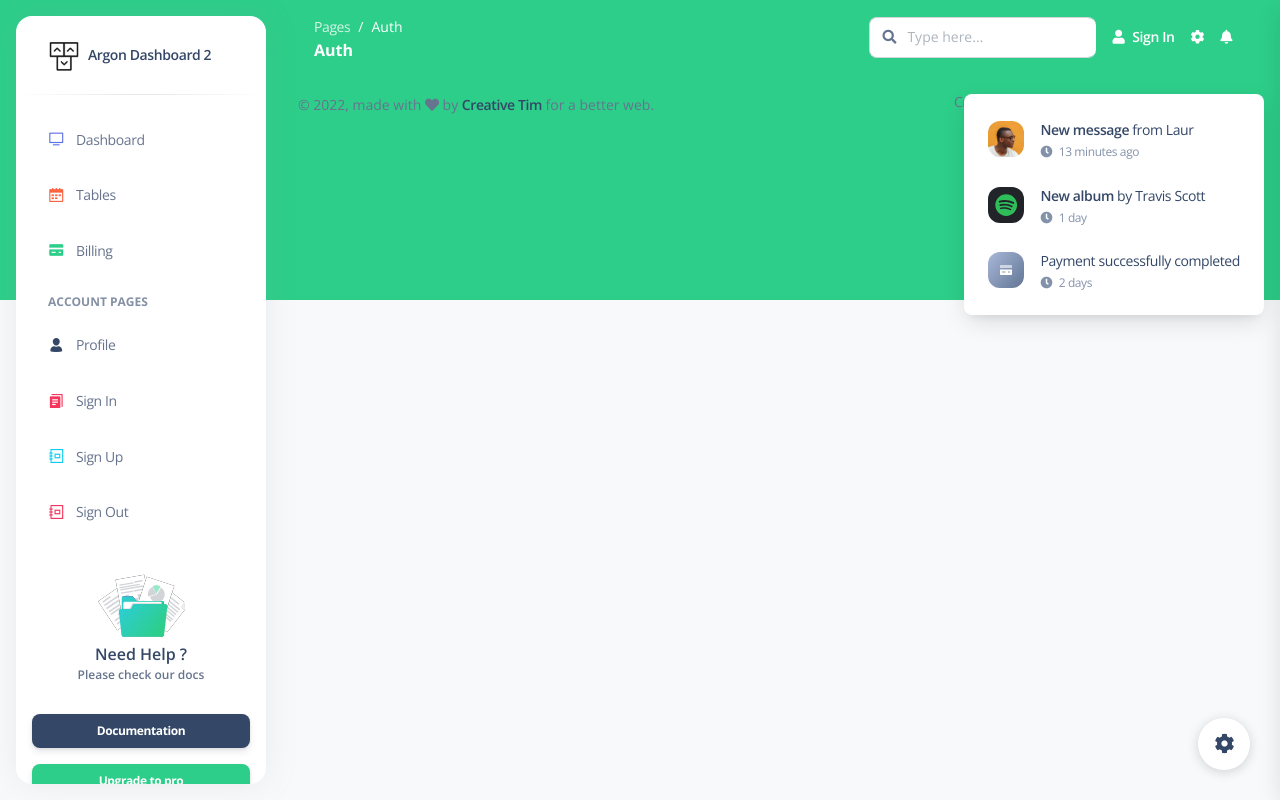
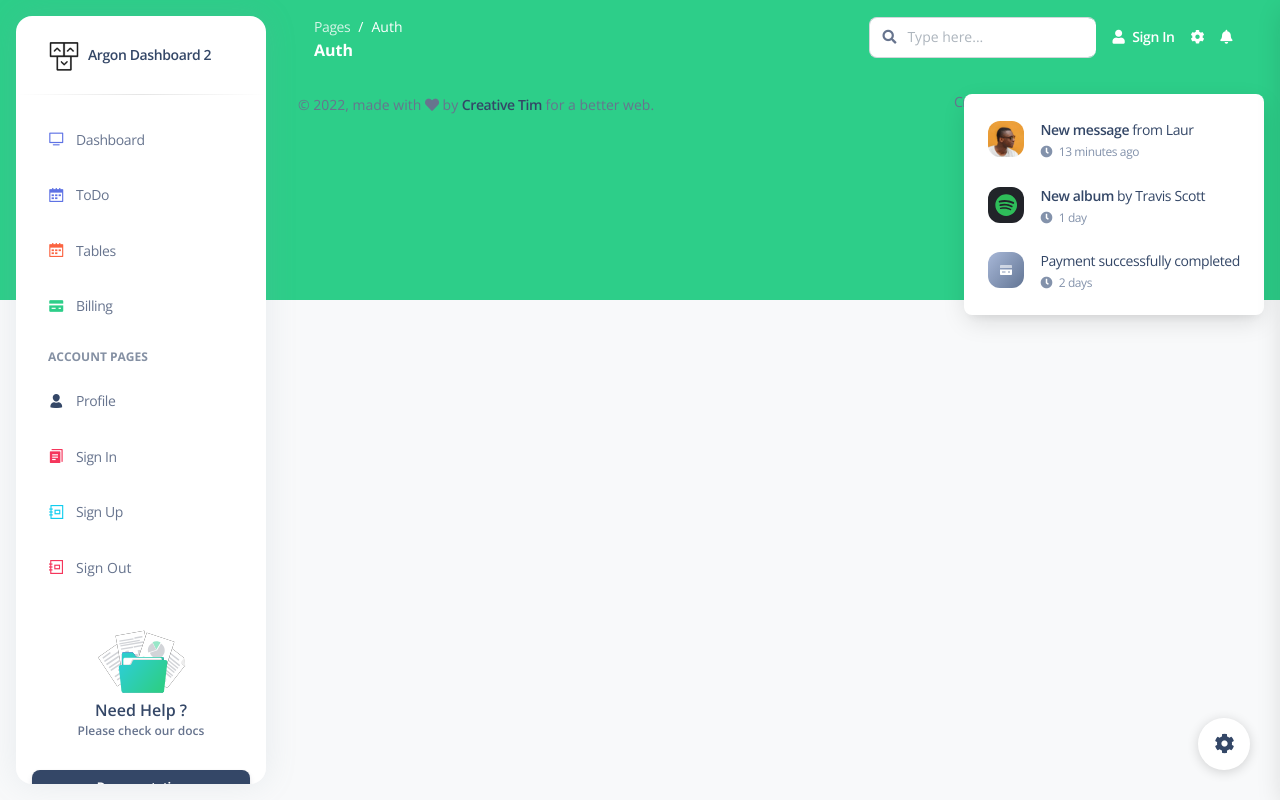
Before and after one commit to SI-SW/kelompok-13, a Vue app: page / in a window 1280 px wide. Built offline with nearby package versions, Linux system fonts and the light colour scheme.

Commit message:
Update Sign Out Option and Add ToDo symbol in SlideNav
hanya menambah logo ToDo,  belum ada isi

```diff
--- a/src/examples/Sidenav/SidenavList.vue
+++ b/src/examples/Sidenav/SidenavList.vue
@@ -12,6 +12,17 @@
         >
           <template v-slot:icon>
             <i class="ni ni-tv-2 text-primary text-sm opacity-10"></i>
+          </template>
+        </sidenav-item>
+      </li>
+      <li class="nav-item">
+        <sidenav-item
+          url="/dashboard/todo"
+          :class="getRoute() === 'todo' ? 'active' : ''"
+          :navText="this.$store.state.isRTL ? 'لوحة القيادة' : 'ToDo'"
+        >
+          <template v-slot:icon>
+            <i class="ni ni-calendar-grid-58 text-primary text-sm opacity-10"></i>
           </template>
         </sidenav-item>
       </li>
@@ -88,16 +99,15 @@
           </template>
         </sidenav-item>
       </li>
-      <li class="nav-item">
-        <sidenav-item
-          url="/auth/signout"
-          :class="getRoute() === 'signout' ? 'active' : ''"
-          :navText="this.$store.state.isRTL ? 'اشتراك' : 'Sign Out'"
-        >
-          <template v-slot:icon>
+      <li class="nav-item" @click="logout">
+        <div class="nav-link">
+          <div class="icon icon-shape icon-sm text-center d-flex align-items-center justify-content-center">
+            <slot name="icon">
             <i class="ni ni-collection text-danger text-sm opacity-10"></i>
-          </template>
-        </sidenav-item>
+          </slot>
+          </div>
+          <span class="nav-link-text ms-1">Sign Out</span>
+        </div>
       </li>
     </ul>
   </div>
@@ -112,6 +122,8 @@
 <script>
 import SidenavItem from "./SidenavItem.vue";
 import SidenavCard from "./SidenavCard.vue";
+import { mapActions } from 'pinia';
+import d$auth from '@/stores/auth';
 
 export default {
   name: "SidenavList",
@@ -133,7 +145,20 @@ export default {
     getRoute() {
       const routeArr = this.$route.path.split("/");
       return routeArr[1];
-    }
+    },
+    getRoute() {
+      const routeArr = this.$route.path.split("/");
+      return routeArr[1];
+    },
+    ...mapActions(d$auth, ['a$logout']),
+    logout() {
+      try {
+        this.a$logout();
+        this.$router.replace({ name: 'Signin' });
+      } catch (e) {
+        console.log(e);
+      }
+    },
   }
 };
 </script>
--- a/src/stores/auth.js
+++ b/src/stores/auth.js
@@ -1,5 +1,5 @@
 import { defineStore } from "pinia";
-import { setCookies, certCookies } from "@/plugins/cookies";
+import { setCookies, certCookies, delCookies } from "@/plugins/cookies";
 
 import * as s$auth from "@/services/auth";
 
```
